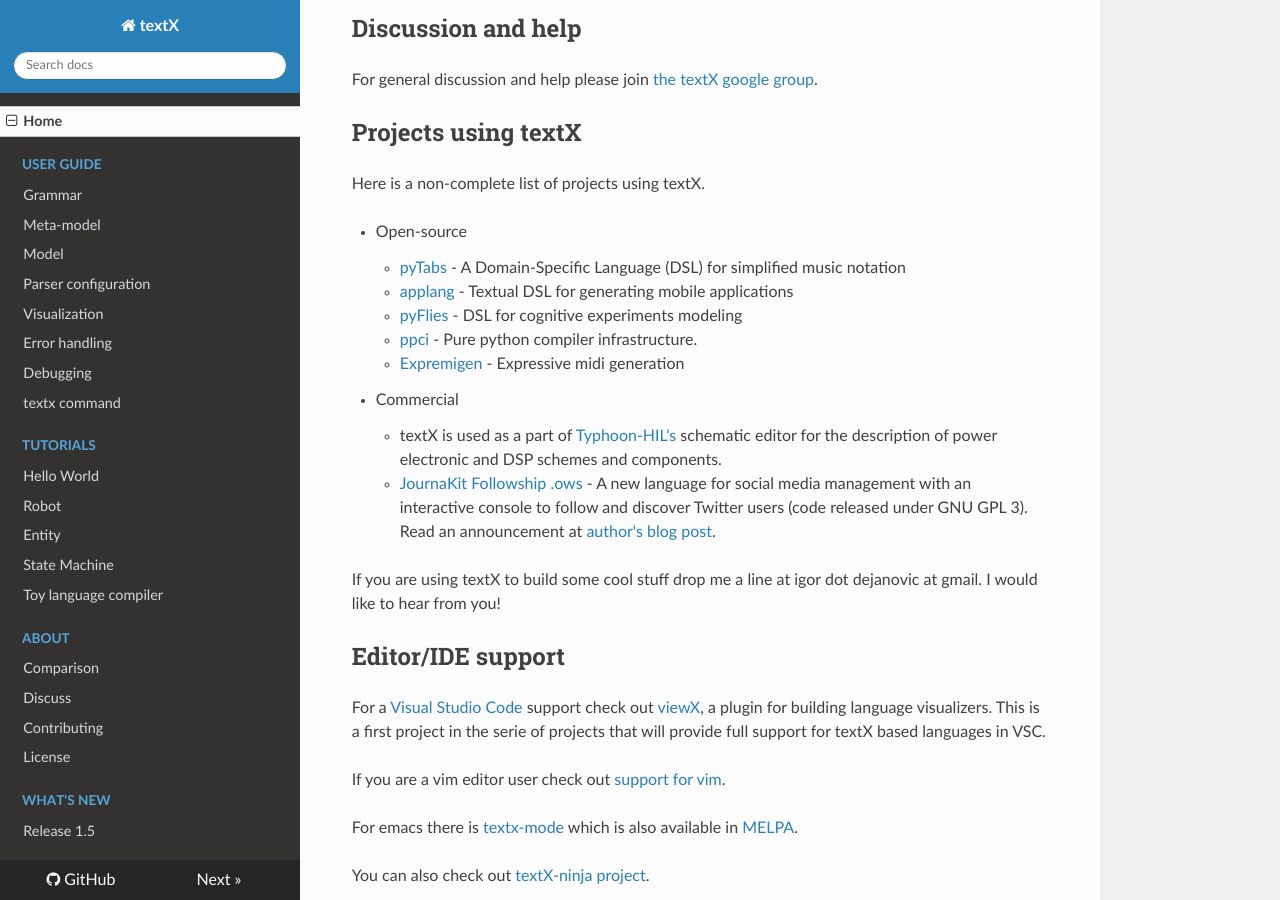
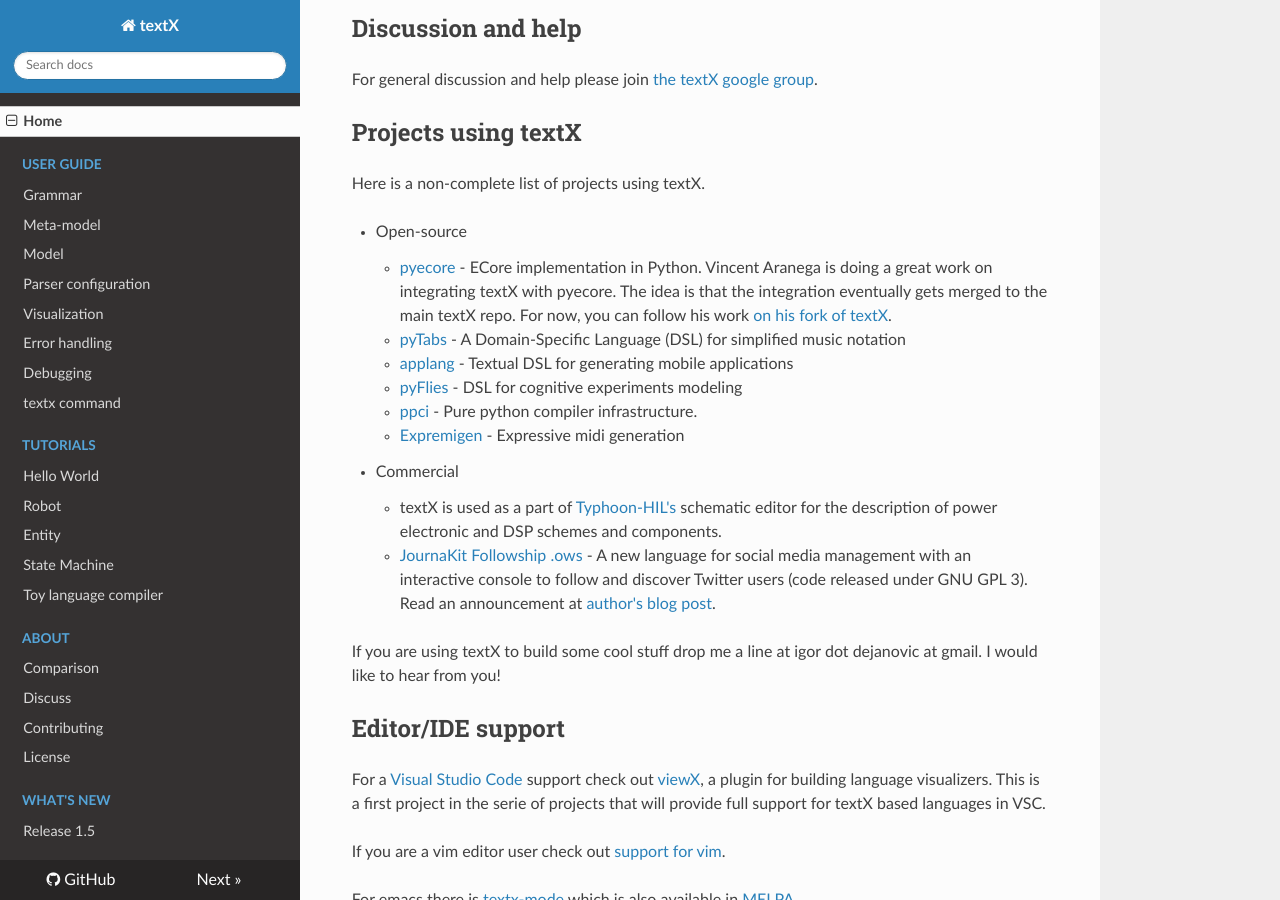
Before and after one commit to textX/textX, an MkDocs documentation site: the page built from docs/index.md, in a window 1280 px wide and 900 px high, scrolled down 2803 px. Built offline with MkDocs 1.6.1, drawn with Linux system fonts in a browser that asks for light colours; nearby versions of some CDN libraries; old or Windows-style settings are respelled for this version of MkDocs.

Commit message:
A reference to pyecore and Aranega's textX fork.

```diff
--- a/docs/index.md
+++ b/docs/index.md
@@ -137,6 +137,11 @@
 
 * Open-source
 
+    - [pyecore](https://github.com/pyecore/pyecore) - ECore implementation in
+      Python. Vincent Aranega is doing a great work on integrating textX with
+      pyecore. The idea is that the integration eventually gets merged to the
+      main textX repo. For now, you can follow his
+      work [on his fork of textX](https://github.com/aranega/textX).
     - [pyTabs](https://github.com/E2Music/pyTabs) - A Domain-Specific Language
       (DSL) for simplified music notation
     - [applang](https://github.com/kosanmil/applang) - Textual DSL for
```
